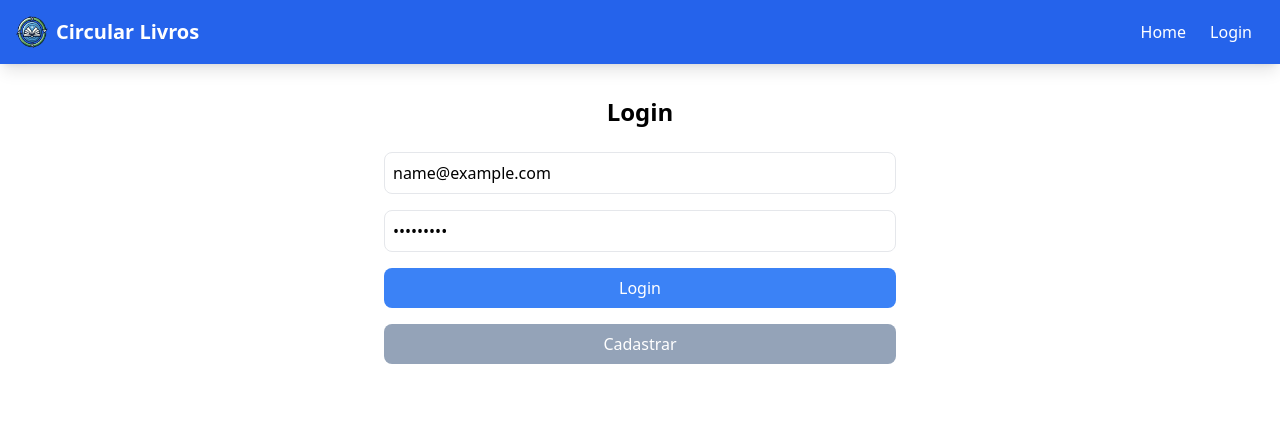
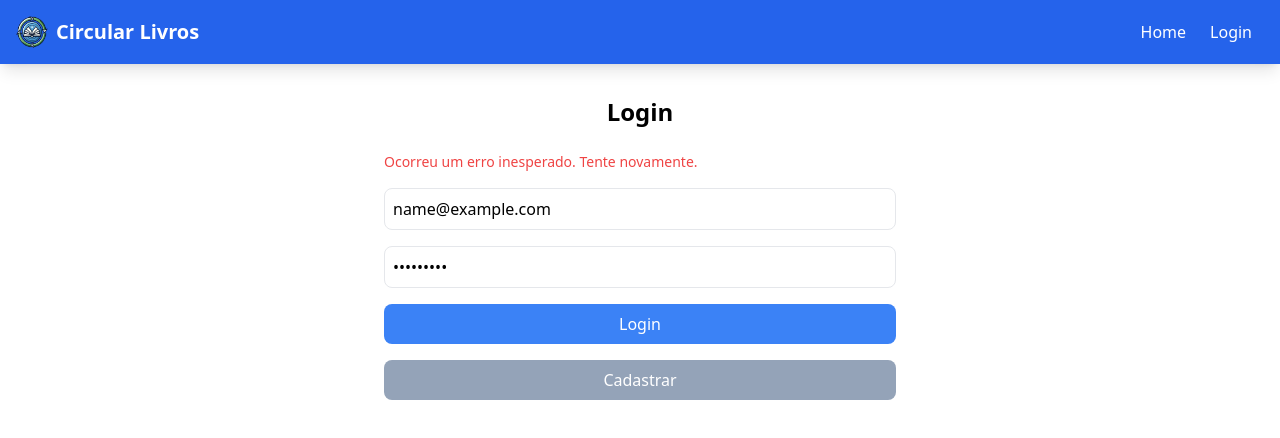
Before and after one commit to vinicius-simioni/P-PPI-II, a React (Vite) app in the folder frontend/: page /login in a window 1280 px wide. Both pictures are taken after typing "name@example.com", "Sample123" into the empty fields and a click on the button "Login". Shown: the top 438 px of the page. Built offline with nearby package versions, Linux system fonts and the light colour scheme; no server answers.

Commit message:
add error message

```diff
--- a/frontend/src/pages/Login.jsx
+++ b/frontend/src/pages/Login.jsx
@@ -5,6 +5,7 @@ import { useNavigate } from 'react-router-dom';
 const Login = () => {
   const [email, setEmail] = useState('');
   const [senha, setSenha] = useState('');
+  const [error, setError] = useState('');
   const navigate = useNavigate();
 
   const handleSubmit = (e) => {
@@ -26,7 +27,14 @@ const Login = () => {
         navigate('/dashboard')
       })
       .catch((error) => {
-        console.error('Erro no login:', error);
+        console.error('Erro no login:', error.response?.data || error.message);
+
+        if (error.response && error.response.data.errors) {
+          const errorMessage = error.response.data.errors.map(err => err.msg).join(', ');
+          setError(errorMessage);
+        } else {
+          setError('Ocorreu um erro inesperado. Tente novamente.');
+        }
       });
   };
 
@@ -38,6 +46,9 @@ const Login = () => {
     <div className="max-w-lg mx-auto mt-8">
       <h2 className="text-2xl font-bold mb-6 text-center">Login</h2>
       <form onSubmit={handleSubmit} className="space-y-4">
+
+      {error && <div className="text-red-500 text-sm">{error}</div>}
+
         <input
           type="email"
           value={email}
```
